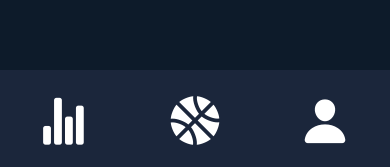
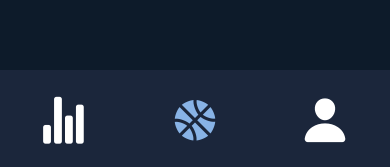
Before and after one commit to Project-Lebron/projectLebron, a React Native app: screen /Home in a window 390 px wide. Shown: the part 674-841 px from the top of the page. Built offline with nearby package versions, Linux system fonts and the light colour scheme.

Commit message:
Update BottomNav.tsx
Made icons change color when held and pressed

```diff
--- a/src/navigators/BottomNav.tsx
+++ b/src/navigators/BottomNav.tsx
@@ -1,21 +1,33 @@
-import { StyleSheet, Text, View, Dimensions, FlatList, Image,  SafeAreaView, TouchableOpacity} from "react-native";
 import React from "react";
-
-// icons
+import { StyleSheet, TouchableOpacity } from "react-native";
 import { createBottomTabNavigator } from "@react-navigation/bottom-tabs";
-import Ionicons from 'react-native-vector-icons/Ionicons';
+import Ionicons from "react-native-vector-icons/Ionicons";
 
 import HomeScreen from "../screens/HomeScreen";
 import StatsScreen from "../screens/StatsScreen";
 import ProfileScreen from "../screens/ProfileScreen";
 
-//test
-
 const Tab = createBottomTabNavigator();
 
+const CustomTabBarButton = ({ accessibilityState, onPress, iconName }) => {
+  const isFocused = accessibilityState.selected;
+
+  return (
+    <TouchableOpacity
+      onPress={onPress}
+      style={styles.tabBarButton}
+    >
+      <Ionicons
+        name={iconName}
+        size={50}
+        color={isFocused ? "#88B3E6" : "#fff"} // Change icon color when pressed
+        marginTop={20}
+      />
+    </TouchableOpacity>
+  );
+};
+
 const BottomNav = () => {
-  // const iconColor = ''; // color of icons at the navigator
-
   return (
     <Tab.Navigator
       initialRouteName="HomeScreen"
@@ -23,43 +35,61 @@ const BottomNav = () => {
         headerShown: false,
         tabBarHideOnKeyboard: true,
         tabBarShowLabel: false,
-            tabBarStyle:styles.tabBarStyle,
-        }}>
+        tabBarStyle: styles.tabBarStyle,
+      }}
+      tabBarOptions={{
+        style: styles.tabBarOptions,
+      }}
+    >
+      <Tab.Screen
+        name="Stats"
+        component={StatsScreen}
+        options={{
+          tabBarButton: (props) => (
+            <CustomTabBarButton {...props} iconName="stats-chart" />
+          ),
+        }}
+      />
 
-      <Tab.Screen name="Stats" component={StatsScreen}
-        options={{ // stats icon
-          tabBarIcon: ({ color, size }) => (
-            <Ionicons name="stats-chart" size={50} color={'#fff'} marginTop={20}/>
-          ),}}>
-        </Tab.Screen>
+      <Tab.Screen
+        name="HomeScreen"
+        component={HomeScreen}
+        options={{
+          tabBarButton: (props) => (
+            <CustomTabBarButton {...props} iconName="basketball" />
+          ),
+        }}
+      />
 
-      <Tab.Screen name="HomeScreen" component={HomeScreen}
-        options={{ // homescreen icon
-          tabBarIcon: ({ color, size }) => (
-            <Ionicons name="basketball" size={60} color={'#fff'} marginTop={15} />
-          ),}}>
-      </Tab.Screen>
-
-      <Tab.Screen name="Profile" component={ProfileScreen}
-        options={{ // profile icon
-          tabBarIcon: ({ color, size }) => (
-            <Ionicons name="person" size={50} color={'#fff'} marginTop={20} />
-          ),}}>
-      </Tab.Screen>
-
+      <Tab.Screen
+        name="Profile"
+        component={ProfileScreen}
+        options={{
+          tabBarButton: (props) => (
+            <CustomTabBarButton {...props} iconName="person" />
+          ),
+        }}
+      />
     </Tab.Navigator>
   );
 };
 
 const styles = StyleSheet.create({
-
   tabBarStyle: {
     height: 100,
-		position: 'absolute',
-		backgroundColor: '#1B263B',
-		borderTopwidth: 0,
+    position: "absolute",
+    backgroundColor: "#1B263B",
+    borderTopWidth: 0,
     elevation: 0,
-		borderTopColor: 'transparent',
+    borderTopColor: "transparent",
+  },
+  tabBarOptions: {
+    backgroundColor: "transparent",
+  },
+  tabBarButton: {
+    flex: 1,
+    alignItems: "center",
+    justifyContent: "center",
   },
 });
 
```
Lines whose indentation alone changed are shown as unchanged.
